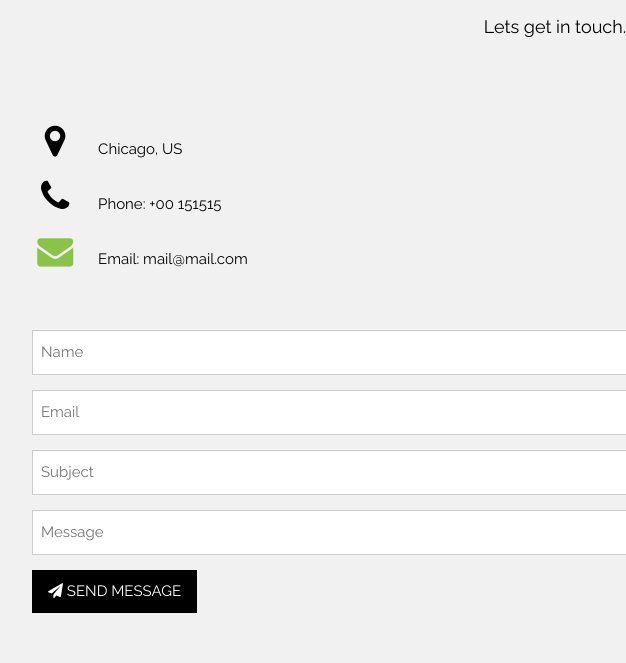
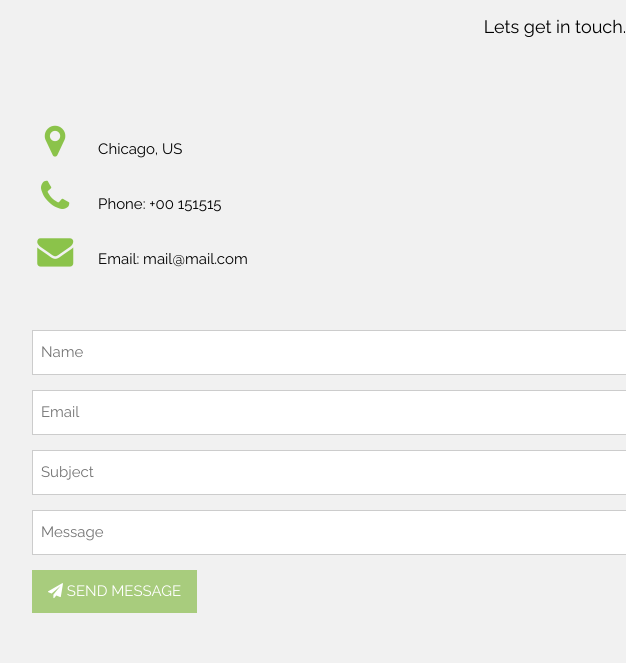
Before and after one commit to jomarbarnobal/EAbytecode, a plain HTML site: page index.html in a window 1280 px wide. Shown: the part 4960-5623 px from the top of the page, 0-626 px from the left. Drawn offline with nearby package versions, Linux system fonts and the light colour scheme; some packages are replaced by stand-ins of ours.

Commit message:
change sidebar background-color

```diff
--- a/index.html
+++ b/index.html
@@ -39,7 +39,9 @@ a.w3-bar-item {
 .fa.fa-user,
 .fa.fa-file,
 .fa.fa-camera,
-.fa.fa-photo{
+.fa.fa-photo,
+.fa.fa-phone,
+.fa.fa-map-marker{
   color: #8bc34a;
 }
 
@@ -102,7 +104,7 @@ a.w3-light-green .fa-th {
 </div>
 
 <!-- Sidebar on small screens when clicking the menu icon -->
-<nav class="w3-sidebar w3-bar-block w3-black w3-card w3-animate-left w3-hide-medium w3-hide-large" style="display:none" id="mySidebar">
+<nav class="w3-sidebar w3-bar-block w3-card w3-animate-left w3-hide-medium w3-hide-large" style="display:none" id="mySidebar">
   <a href="javascript:void(0)" onclick="w3_close()" class="w3-bar-item w3-button w3-large w3-padding-16">Close ×</a>
   <a href="#about" onclick="w3_close()" class="w3-bar-item w3-button">ABOUT</a>
   <a href="#team" onclick="w3_close()" class="w3-bar-item w3-button">TEAM</a>
@@ -387,7 +389,7 @@ a.w3-light-green .fa-th {
         <p><input class="w3-input w3-border" type="text" placeholder="Subject" required name="Subject"></p>
         <p><input class="w3-input w3-border" type="text" placeholder="Message" required name="Message"></p>
         <p>
-          <button class="w3-button w3-black" type="submit">
+          <button class="w3-button w3-light-green" type="submit">
             <i class="fa fa-paper-plane"></i> SEND MESSAGE
           </button>
         </p>
```
